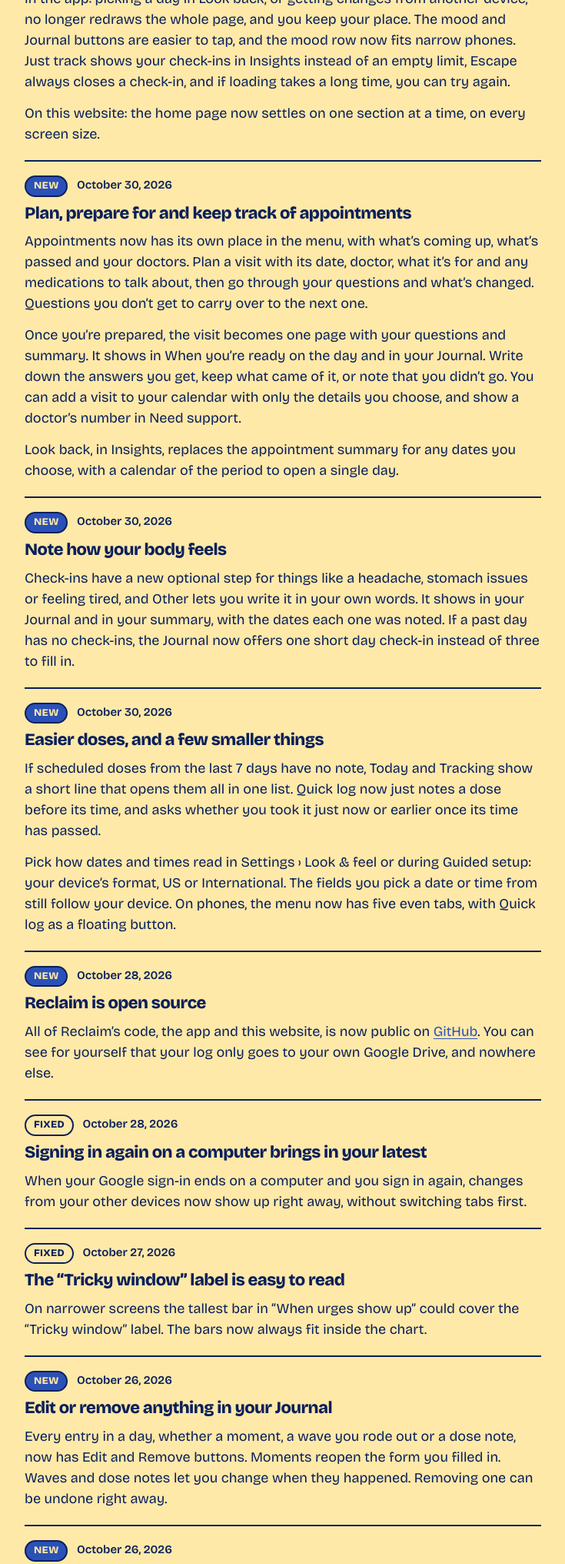
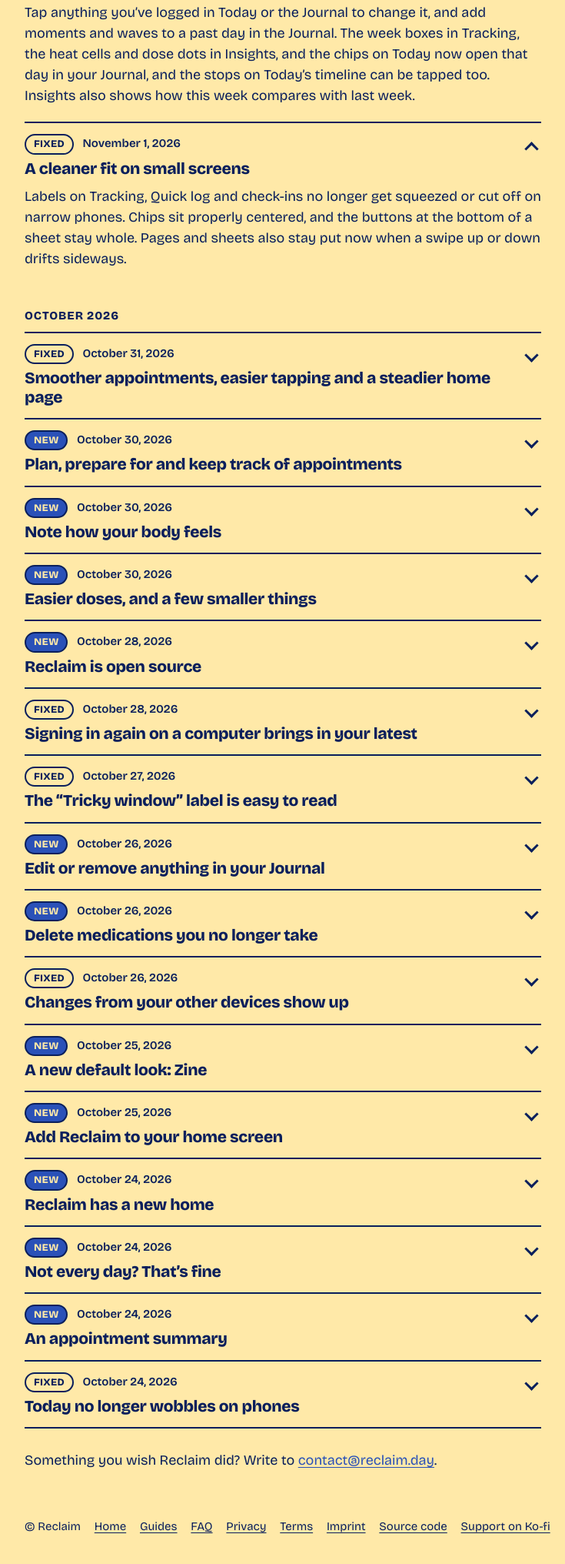
Before and after one commit to chrisglaske/reclaim.day, a website built with Vite: page site/whats-new/index.html in a window 1280 px wide. Shown: the part 584-2616 px from the top of the page at 77% size, without its empty margins (36-771 px from the left). Built offline with nearby package versions, Linux system fonts and the light colour scheme.

Commit message:
feat(site): group what's new by month with collapsible entries

```diff
--- a/site/style.css
+++ b/site/style.css
@@ -283,15 +283,25 @@
 .faq summary:focus-visible{outline:3px solid var(--cob);outline-offset:2px}
 .faq details p{margin:0 0 16px}
 .faq details ul{margin:0 0 16px}.faq details li{margin-bottom:8px}
-.changelog .entry{border-top:2px solid var(--navy);padding:18px 0 6px}
+.changelog .logmonth{font-size:15px;font-weight:800;letter-spacing:.06em;text-transform:uppercase;margin:30px 0 10px}
+.changelog .logmonth:first-child{margin-top:0}
+.changelog .logmonth[hidden],.changelog .entry[hidden]{display:none}
+.changelog .entry{border-top:2px solid var(--navy);padding:14px 0}
+.changelog summary{position:relative;list-style:none;min-height:44px;padding-right:32px;cursor:pointer}
+.changelog summary::-webkit-details-marker{display:none}
+.changelog summary::after{content:'';position:absolute;right:6px;top:8px;width:10px;height:10px;border:solid var(--navy);border-width:0 3px 3px 0;transform:rotate(45deg)}
+.changelog details[open]>summary::after{top:13px;transform:rotate(-135deg)}
+.changelog summary:focus-visible{outline:3px solid var(--cob);outline-offset:2px}
+.changelog details[open]>summary{margin-bottom:10px}
+.changelog .entry>p:last-child{margin-bottom:6px}
 .changelog{border-bottom:2px solid var(--navy);margin-bottom:28px}
 .logfilter{display:flex;flex-wrap:wrap;gap:8px;margin:18px 0 22px}
 .logfilter[hidden]{display:none}
 .logfilter button{min-height:44px;padding:8px 18px;border:2px solid var(--navy);border-radius:99px;background:transparent;color:var(--navy);font:800 15px var(--font);cursor:pointer}
 .logfilter button[aria-pressed=true]{background:var(--cob);color:var(--but)}
 .logfilter button:focus-visible{outline:3px solid var(--navy);outline-offset:2px}
-.changelog .entry h2{font-size:22px;margin:6px 0 8px}
-.changelog .meta{font-size:15px;font-weight:600;margin:0}
+.changelog .entry h3{font-size:21px;font-weight:800;letter-spacing:-.015em;line-height:1.2;margin:6px 0 0}
+.changelog .meta{display:block;font-size:15px;font-weight:600}
 .changelog .tag{display:inline-block;font-weight:800;font-size:13px;letter-spacing:.02em;text-transform:uppercase;padding:2px 10px;border-radius:99px;border:2px solid var(--navy);margin-right:8px}
 .changelog .tag.new{background:var(--cob);color:var(--but)}
 .changelog .tag.fixed{background:transparent;color:var(--navy)}
--- a/site/whats-new/index.html
+++ b/site/whats-new/index.html
@@ -39,7 +39,7 @@
 
     <main class="doc" id="main">
       <h1>What’s new</h1>
-      <p class="updated">New things and fixes, newest first. Reclaim is looked after and still growing.</p>
+      <p class="updated">New things and fixes, newest first. Tap a headline to read more. Reclaim is looked after and still growing.</p>
 
       <div class="logfilter" role="group" aria-label="Show" hidden>
         <button type="button" data-show="all" aria-pressed="true">All</button>
@@ -49,107 +49,86 @@
       <p class="vh" id="logcount" role="status"></p>
 
       <div class="changelog">
-        <article class="entry">
-          <p class="meta"><span class="tag fixed">Fixed</span> <time datetime="2026-10-31">October 31, 2026</time></p>
-          <h2>Smoother appointments, easier tapping and a steadier home page</h2>
+        <h2 class="logmonth">November 2026</h2>
+        <details class="entry" open>
+          <summary><span class="meta"><span class="tag new">New</span> <time datetime="2026-11-01">November 1, 2026</time></span><h3>Quicker logging, and past days that are easy to fix</h3></summary>
+          <p>Check-ins are shorter: choose Save now whenever you’ve said enough, with no Done screen after. If you close one partway through, what you entered is still there when you come back. Noting a moment starts from the kind and amount you chose last time, and Earlier has quick choices for the time. When several doses are due, one button notes them all, with Undo if you need it.</p>
+          <p>Tap anything you’ve logged in Today or the Journal to change it, and add moments and waves to a past day in the Journal. The week boxes in Tracking, the heat cells and dose dots in Insights, and the chips on Today now open that day in your Journal, and the stops on Today’s timeline can be tapped too. Insights also shows how this week compares with last week.</p>
+        </details>
+        <details class="entry" open>
+          <summary><span class="meta"><span class="tag fixed">Fixed</span> <time datetime="2026-11-01">November 1, 2026</time></span><h3>A cleaner fit on small screens</h3></summary>
+          <p>Labels on Tracking, Quick log and check-ins no longer get squeezed or cut off on narrow phones. Chips sit properly centered, and the buttons at the bottom of a sheet stay whole. Pages and sheets also stay put now when a swipe up or down drifts sideways.</p>
+        </details>
+        <h2 class="logmonth">October 2026</h2>
+        <details class="entry">
+          <summary><span class="meta"><span class="tag fixed">Fixed</span> <time datetime="2026-10-31">October 31, 2026</time></span><h3>Smoother appointments, easier tapping and a steadier home page</h3></summary>
           <p>Appointments: picking a medication while planning a visit no longer fills its note with the word “undefined”, and any note saved that way is cleared. Opening an appointment now works when your last visit was over a year ago, a visit you didn’t go to no longer counts as your last one, and dose times follow your 12 or 24-hour setting.</p>
           <p>In the app: picking a day in Look back, or getting changes from another device, no longer redraws the whole page, and you keep your place. The mood and Journal buttons are easier to tap, and the mood row now fits narrow phones. Just track shows your check-ins in Insights instead of an empty limit, Escape always closes a check-in, and if loading takes a long time, you can try again.</p>
           <p>On this website: the home page now settles on one section at a time, on every screen size.</p>
-        </article>
-
-        <article class="entry">
-          <p class="meta"><span class="tag new">New</span> <time datetime="2026-10-30">October 30, 2026</time></p>
-          <h2>Plan, prepare for and keep track of appointments</h2>
+        </details>
+        <details class="entry">
+          <summary><span class="meta"><span class="tag new">New</span> <time datetime="2026-10-30">October 30, 2026</time></span><h3>Plan, prepare for and keep track of appointments</h3></summary>
           <p>Appointments now has its own place in the menu, with what’s coming up, what’s passed and your doctors. Plan a visit with its date, doctor, what it’s for and any medications to talk about, then go through your questions and what’s changed. Questions you don’t get to carry over to the next one.</p>
           <p>Once you’re prepared, the visit becomes one page with your questions and summary. It shows in When you’re ready on the day and in your Journal. Write down the answers you get, keep what came of it, or note that you didn’t go. You can add a visit to your calendar with only the details you choose, and show a doctor’s number in Need support.</p>
           <p>Look back, in Insights, replaces the appointment summary for any dates you choose, with a calendar of the period to open a single day.</p>
-        </article>
-
-        <article class="entry">
-          <p class="meta"><span class="tag new">New</span> <time datetime="2026-10-30">October 30, 2026</time></p>
-          <h2>Note how your body feels</h2>
+        </details>
+        <details class="entry">
+          <summary><span class="meta"><span class="tag new">New</span> <time datetime="2026-10-30">October 30, 2026</time></span><h3>Note how your body feels</h3></summary>
           <p>Check-ins have a new optional step for things like a headache, stomach issues or feeling tired, and Other lets you write it in your own words. It shows in your Journal and in your summary, with the dates each one was noted. If a past day has no check-ins, the Journal now offers one short day check-in instead of three to fill in.</p>
-        </article>
-
-        <article class="entry">
-          <p class="meta"><span class="tag new">New</span> <time datetime="2026-10-30">October 30, 2026</time></p>
-          <h2>Easier doses, and a few smaller things</h2>
+        </details>
+        <details class="entry">
+          <summary><span class="meta"><span class="tag new">New</span> <time datetime="2026-10-30">October 30, 2026</time></span><h3>Easier doses, and a few smaller things</h3></summary>
           <p>If scheduled doses from the last 7 days have no note, Today and Tracking show a short line that opens them all in one list. Quick log now just notes a dose before its time, and asks whether you took it just now or earlier once its time has passed.</p>
           <p>Pick how dates and times read in Settings › Look &amp; feel or during Guided setup: your device’s format, US or International. The fields you pick a date or time from still follow your device. On phones, the menu now has five even tabs, with Quick log as a floating button.</p>
-        </article>
-
-        <article class="entry">
-          <p class="meta"><span class="tag new">New</span> <time datetime="2026-10-28">October 28, 2026</time></p>
-          <h2>Reclaim is open source</h2>
+        </details>
+        <details class="entry">
+          <summary><span class="meta"><span class="tag new">New</span> <time datetime="2026-10-28">October 28, 2026</time></span><h3>Reclaim is open source</h3></summary>
           <p>All of Reclaim’s code, the app and this website, is now public on <a href="https://github.com/chrisglaske/reclaim.day">GitHub</a>. You can see for yourself that your log only goes to your own Google Drive, and nowhere else.</p>
-        </article>
-
-        <article class="entry">
-          <p class="meta"><span class="tag fixed">Fixed</span> <time datetime="2026-10-28">October 28, 2026</time></p>
-          <h2>Signing in again on a computer brings in your latest</h2>
+        </details>
+        <details class="entry">
+          <summary><span class="meta"><span class="tag fixed">Fixed</span> <time datetime="2026-10-28">October 28, 2026</time></span><h3>Signing in again on a computer brings in your latest</h3></summary>
           <p>When your Google sign-in ends on a computer and you sign in again, changes from your other devices now show up right away, without switching tabs first.</p>
-        </article>
-
-        <article class="entry">
-          <p class="meta"><span class="tag fixed">Fixed</span> <time datetime="2026-10-27">October 27, 2026</time></p>
-          <h2>The “Tricky window” label is easy to read</h2>
+        </details>
+        <details class="entry">
+          <summary><span class="meta"><span class="tag fixed">Fixed</span> <time datetime="2026-10-27">October 27, 2026</time></span><h3>The “Tricky window” label is easy to read</h3></summary>
           <p>On narrower screens the tallest bar in “When urges show up” could cover the “Tricky window” label. The bars now always fit inside the chart.</p>
-        </article>
-
-        <article class="entry">
-          <p class="meta"><span class="tag new">New</span> <time datetime="2026-10-26">October 26, 2026</time></p>
-          <h2>Edit or remove anything in your Journal</h2>
+        </details>
+        <details class="entry">
+          <summary><span class="meta"><span class="tag new">New</span> <time datetime="2026-10-26">October 26, 2026</time></span><h3>Edit or remove anything in your Journal</h3></summary>
           <p>Every entry in a day, whether a moment, a wave you rode out or a dose note, now has Edit and Remove buttons. Moments reopen the form you filled in. Waves and dose notes let you change when they happened. Removing one can be undone right away.</p>
-        </article>
-
-        <article class="entry">
-          <p class="meta"><span class="tag new">New</span> <time datetime="2026-10-26">October 26, 2026</time></p>
-          <h2>Delete medications you no longer take</h2>
+        </details>
+        <details class="entry">
+          <summary><span class="meta"><span class="tag new">New</span> <time datetime="2026-10-26">October 26, 2026</time></span><h3>Delete medications you no longer take</h3></summary>
           <p>Archived medications now have a Deleted list in Settings. You can restore one, or delete it for good. The appointment summary also lets you pick which medications to include.</p>
-        </article>
-
-        <article class="entry">
-          <p class="meta"><span class="tag fixed">Fixed</span> <time datetime="2026-10-26">October 26, 2026</time></p>
-          <h2>Changes from your other devices show up</h2>
+        </details>
+        <details class="entry">
+          <summary><span class="meta"><span class="tag fixed">Fixed</span> <time datetime="2026-10-26">October 26, 2026</time></span><h3>Changes from your other devices show up</h3></summary>
           <p>If you use Reclaim on a phone and a computer, a change made on one now appears on the other when you come back to it, without starting over.</p>
-        </article>
-
-        <article class="entry">
-          <p class="meta"><span class="tag new">New</span> <time datetime="2026-10-25">October 25, 2026</time></p>
-          <h2>A new default look: Zine</h2>
+        </details>
+        <details class="entry">
+          <summary><span class="meta"><span class="tag new">New</span> <time datetime="2026-10-25">October 25, 2026</time></span><h3>A new default look: Zine</h3></summary>
           <p>Cream, navy and cobalt, with the look from reclaim.day. Pine, Ocean, Graphite and Night are still there under Look &amp; feel in Settings.</p>
-        </article>
-
-        <article class="entry">
-          <p class="meta"><span class="tag new">New</span> <time datetime="2026-10-25">October 25, 2026</time></p>
-          <h2>Add Reclaim to your home screen</h2>
+        </details>
+        <details class="entry">
+          <summary><span class="meta"><span class="tag new">New</span> <time datetime="2026-10-25">October 25, 2026</time></span><h3>Add Reclaim to your home screen</h3></summary>
           <p>Reclaim can now open full screen from its own icon, like any other app. Steps for your phone or computer are in the <a href="/faq/#home-screen">FAQ</a>.</p>
-        </article>
-
-        <article class="entry">
-          <p class="meta"><span class="tag new">New</span> <time datetime="2026-10-24">October 24, 2026</time></p>
-          <h2>Reclaim has a new home</h2>
+        </details>
+        <details class="entry">
+          <summary><span class="meta"><span class="tag new">New</span> <time datetime="2026-10-24">October 24, 2026</time></span><h3>Reclaim has a new home</h3></summary>
           <p>Reclaim now lives at app.reclaim.day. You sign in with Google, and what you save stays in your own Google Drive, in a folder only you can see.</p>
-        </article>
-
-        <article class="entry">
-          <p class="meta"><span class="tag new">New</span> <time datetime="2026-10-24">October 24, 2026</time></p>
-          <h2>Not every day? That’s fine</h2>
+        </details>
+        <details class="entry">
+          <summary><span class="meta"><span class="tag new">New</span> <time datetime="2026-10-24">October 24, 2026</time></span><h3>Not every day? That’s fine</h3></summary>
           <p>Set a limit per day, for chosen days, or as a total for the week. Or choose Just track, with no limit at all.</p>
-        </article>
-
-        <article class="entry">
-          <p class="meta"><span class="tag new">New</span> <time datetime="2026-10-24">October 24, 2026</time></p>
-          <h2>An appointment summary</h2>
+        </details>
+        <details class="entry">
+          <summary><span class="meta"><span class="tag new">New</span> <time datetime="2026-10-24">October 24, 2026</time></span><h3>An appointment summary</h3></summary>
           <p>See what changed since your last appointment, with medication, habits, mood, cravings and sleep, plus questions to ask. You can copy it or print it to bring along.</p>
-        </article>
-
-        <article class="entry">
-          <p class="meta"><span class="tag fixed">Fixed</span> <time datetime="2026-10-24">October 24, 2026</time></p>
-          <h2>Today no longer wobbles on phones</h2>
+        </details>
+        <details class="entry">
+          <summary><span class="meta"><span class="tag fixed">Fixed</span> <time datetime="2026-10-24">October 24, 2026</time></span><h3>Today no longer wobbles on phones</h3></summary>
           <p>The Today screen used to slide a few pixels sideways while you scrolled. It stays put now.</p>
-        </article>
-
+        </details>
       </div>
       <p>Something you wish Reclaim did? Write to <a href="mailto:contact@reclaim.day">contact@reclaim.day</a>.</p>
     </main>
--- a/site/whats-new/whats-new.js
+++ b/site/whats-new/whats-new.js
@@ -1,6 +1,7 @@
-// All, New or Fixes: shows only the entries with that tag. Without this script every entry simply stays on the page.
+// All, New or Fixes: shows only the entries with that tag. Without this script every entry stays on the page.
 const bar = document.querySelector('.logfilter');
 const entries = [...document.querySelectorAll('.changelog .entry')];
+const months = [...document.querySelectorAll('.logmonth')];
 const count = document.getElementById('logcount');
 bar.hidden = false;
 bar.addEventListener('click', e => {
@@ -9,5 +10,6 @@
   const show = b.dataset.show;
   bar.querySelectorAll('button').forEach(x => x.setAttribute('aria-pressed', x === b));
   entries.forEach(a => { a.hidden = show !== 'all' && !a.querySelector('.tag.' + show); });
+  months.forEach(h => { let n = h.nextElementSibling, any = false; while (n?.classList.contains('entry')) { any ||= !n.hidden; n = n.nextElementSibling; } h.hidden = !any; });
   count.textContent = `Showing ${entries.filter(a => !a.hidden).length} of ${entries.length} entries`;
 });
```
